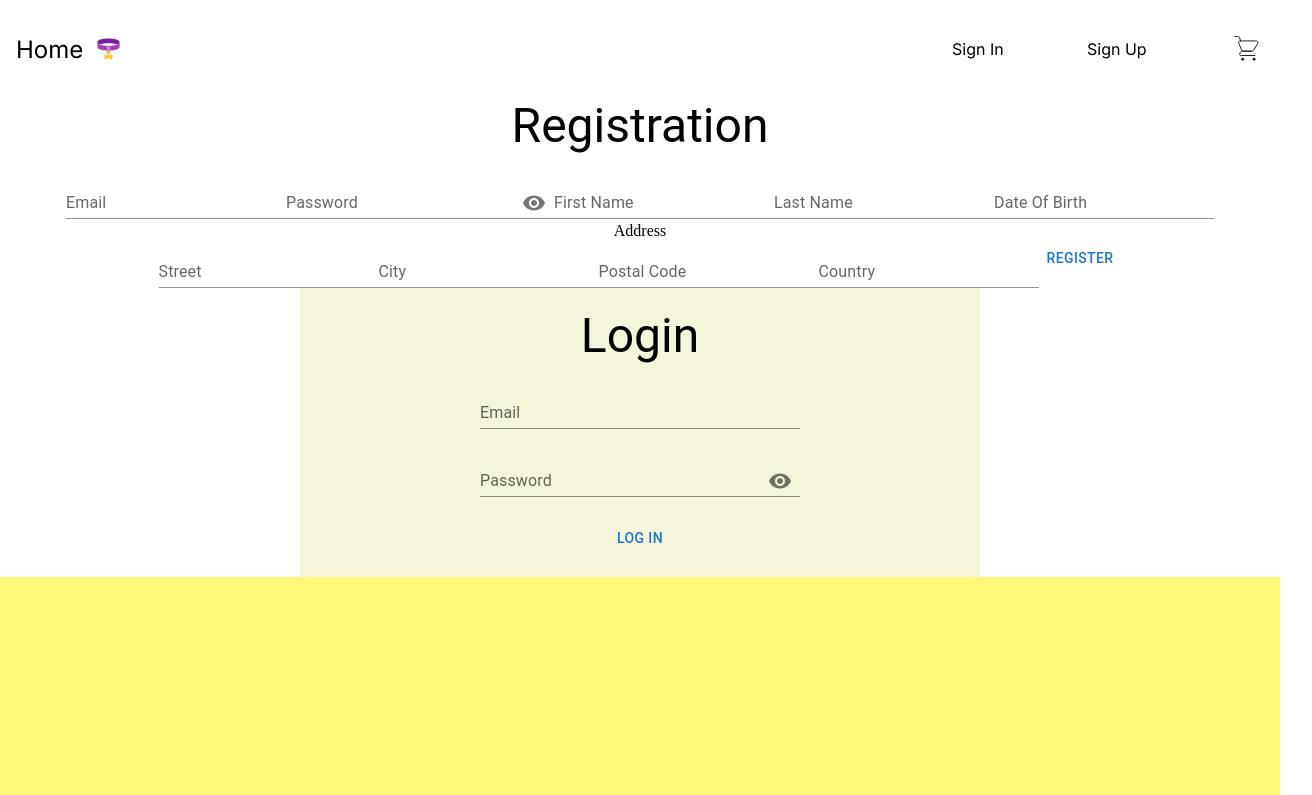
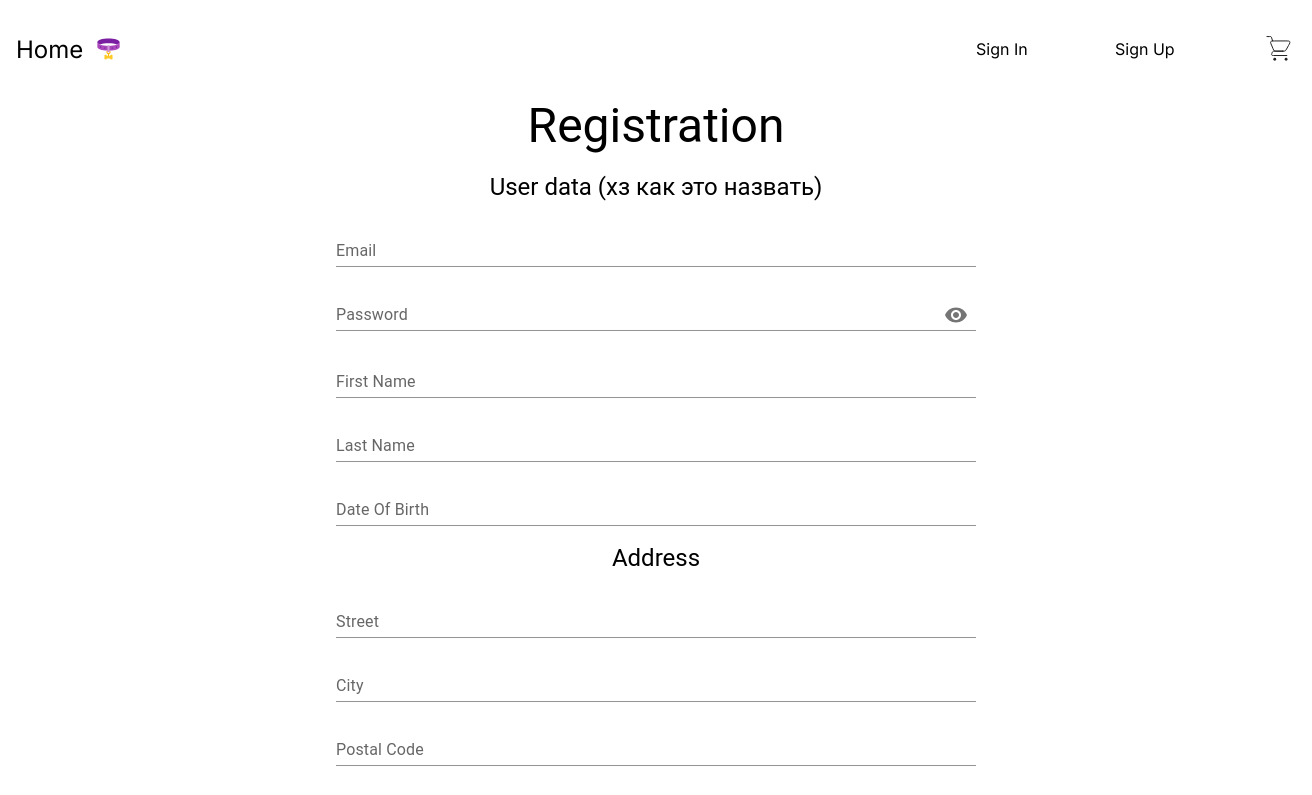
Before and after one commit to eugenekhovaiev/eCommerce-Application, a React (Vite) app: page / in a window 1280 px wide. Shown: the top 795 px of the page, 1312 px wide, since content can reach past the window. Built offline with nearby package versions, Linux system fonts and the light colour scheme; the HTML template or start-up script is replaced by a standard one.

Commit message:
feat: add registration form draft styles

```diff
--- a/src/app/styles/App.css
+++ b/src/app/styles/App.css
@@ -9,7 +9,7 @@
 }
 
 .container {
+  width: 1280px;
   padding: 0px 1rem;
-  display: flex;
-  justify-content: center;
+  margin: 0 auto;
 }
--- /dev/null
+++ b/src/pages/Registration/Registration.scss
@@ -0,0 +1,5 @@
+.registration__wrapper {
+  display: flex;
+  flex-direction: column;
+  align-items: center;
+}
--- a/src/pages/Registration/Registration.tsx
+++ b/src/pages/Registration/Registration.tsx
@@ -1,13 +1,18 @@
 import { Typography } from '@mui/material';
+
 import RegistrationForm from '../../widgets/RegistrationForm/RegistrationForm';
+
+import './Registration.scss';
 
 export const Registration = (): JSX.Element => {
   return (
     <main className="registration">
-      <Typography variant="h3" gutterBottom className="registration__title">
-        Registration
-      </Typography>
-      <RegistrationForm />
+      <div className="container registration__wrapper">
+        <Typography variant="h3" gutterBottom className="registration__title">
+          Registration
+        </Typography>
+        <RegistrationForm />
+      </div>
     </main>
   );
 };
--- a/src/pages/main/Main.scss
+++ b/src/pages/main/Main.scss
@@ -6,7 +6,6 @@
 
 .start-screen__wrapper {
   width: 100%;
-  max-width: 1280px;
   min-height: 60vh;
   display: flex;
   justify-content: center;
--- /dev/null
+++ b/src/widgets/RegistrationForm/RegistrationForm.scss
@@ -0,0 +1,7 @@
+.form {
+  width: 50%;
+
+  display: flex;
+  flex-direction: column;
+  gap: 1rem;
+}
--- a/src/widgets/RegistrationForm/RegistrationForm.tsx
+++ b/src/widgets/RegistrationForm/RegistrationForm.tsx
@@ -1,4 +1,5 @@
 import { useForm, useFormState } from 'react-hook-form';
+import Typography from '@mui/material/Typography';
 
 import { IForm } from '../../shared/types';
 
@@ -13,6 +14,8 @@ import StreetInput from '../../shared/UI/Inputs/address/StreetInput';
 import DateOfBirthInput from '../../shared/UI/Inputs/DateOfBirthInput';
 import ButtonAuth from '../../shared/UI/Buttons/buttonAuth';
 
+import './RegistrationForm.scss';
+
 const RegistrationForm = (): JSX.Element => {
   const { control } = useForm<IForm>();
   const { errors } = useFormState({
@@ -21,12 +24,13 @@ const RegistrationForm = (): JSX.Element => {
 
   return (
     <form className="registration__form form">
+      <Typography variant="h5">User data (хз как это назвать)</Typography>
       <EmailInput control={control} errors={errors} />
       <PasswordInput control={control} errors={errors} />
       <FirstNameInput />
       <LastNameInput />
       <DateOfBirthInput />
-      <div>Address</div>
+      <Typography variant="h5">Address</Typography>
       <StreetInput />
       <CityInput />
       <PostalCodeInput />
```
